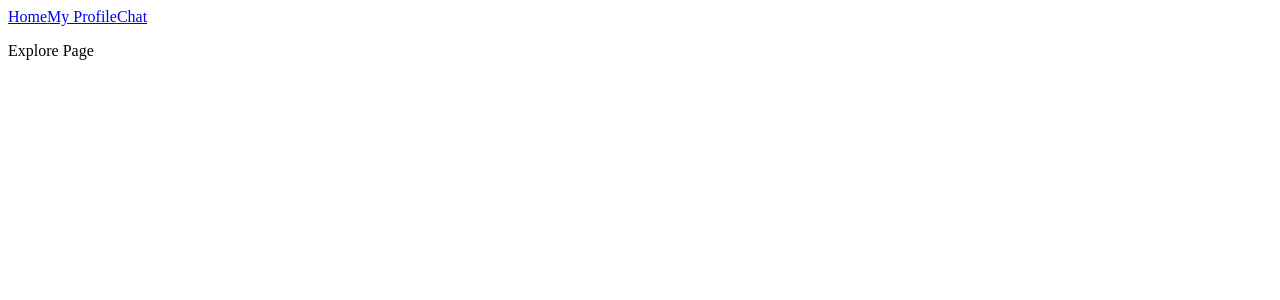
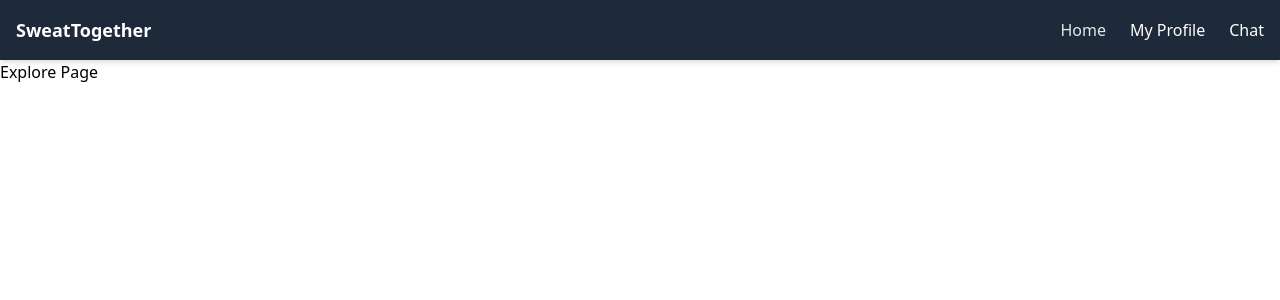
Before and after one commit to sagarikasonni/cs426-sweattogether, a React (Vite) app in the folder front-end/: page / in a window 1280 px wide. Shown: the top 300 px of the page. Built offline with nearby package versions, Linux system fonts and the light colour scheme.

Commit message:
Add Tailwind alignment to navbar

```diff
--- a/front-end/package.json
+++ b/front-end/package.json
@@ -10,7 +10,7 @@
     "preview": "vite preview"
   },
   "dependencies": {
-    "@tailwindcss/vite": "^4.0.9",
+    "@tailwindcss/vite": "^4.0.11",
     "react": "^19.0.0",
     "react-dom": "^19.0.0",
     "react-router": "^7.2.0"
@@ -26,7 +26,7 @@
     "eslint-plugin-react-refresh": "^0.4.19",
     "globals": "^15.15.0",
     "postcss": "^8.5.3",
-    "tailwindcss": "^4.0.9",
+    "tailwindcss": "^4.0.11",
     "typescript": "~5.7.2",
     "typescript-eslint": "^8.24.1",
     "vite": "^6.2.0"
--- a/front-end/src/components/NavBar.tsx
+++ b/front-end/src/components/NavBar.tsx
@@ -1,13 +1,30 @@
 import { NavLink } from "react-router";
 
 function NavBar() {
+    const navLinks = [
+        { to: "/", label: "Home", end: true },
+        { to: "/profile", label: "My Profile", end: true },
+        { to: "/messaging", label: "Chat" }
+    ];
+
     return (
-      <>
-        <NavLink to="/" end>Home</NavLink>
-        <NavLink to="/profile" end>My Profile</NavLink>
-        <NavLink to="/messaging">Chat</NavLink>
-      </>
-    )
-  }
+        <nav className="bg-gray-800 p-4 shadow-md flex justify-between items-center">
+            <h1 className="text-white text-lg font-bold">SweatTogether</h1>
+            <ul className="flex space-x-6 text-white font-medium">
+                {navLinks.map(({ to, label, end }) => (
+                    <li key={to}>
+                        <NavLink
+                            to={to}
+                            end={end}
+                            className={({ isActive }) => isActive ? "text-gray-200" : "hover:text-gray-200"}
+                        >
+                            {label}
+                        </NavLink>
+                    </li>
+                ))}
+            </ul>
+        </nav>
+    );
+}
 
-  export default NavBar
+export default NavBar;
--- a/front-end/src/main.tsx
+++ b/front-end/src/main.tsx
@@ -3,7 +3,7 @@ import { createRoot } from 'react-dom/client'
 import Explore from './pages/Explore.tsx'
 import Messaging from './pages/Messaging.tsx'
 import Profile from './pages/Profile.tsx'
-//import ReactDOM from "react-dom/client";
+import './styles.css'
 import { BrowserRouter, Routes, Route } from "react-router";
 
 createRoot(document.getElementById('root')!).render(
--- /dev/null
+++ b/front-end/src/styles.css
@@ -0,0 +1 @@
+@import "tailwindcss";
```
Also changed, not shown: 1 other file (tests, documents, lock files or other folders).
